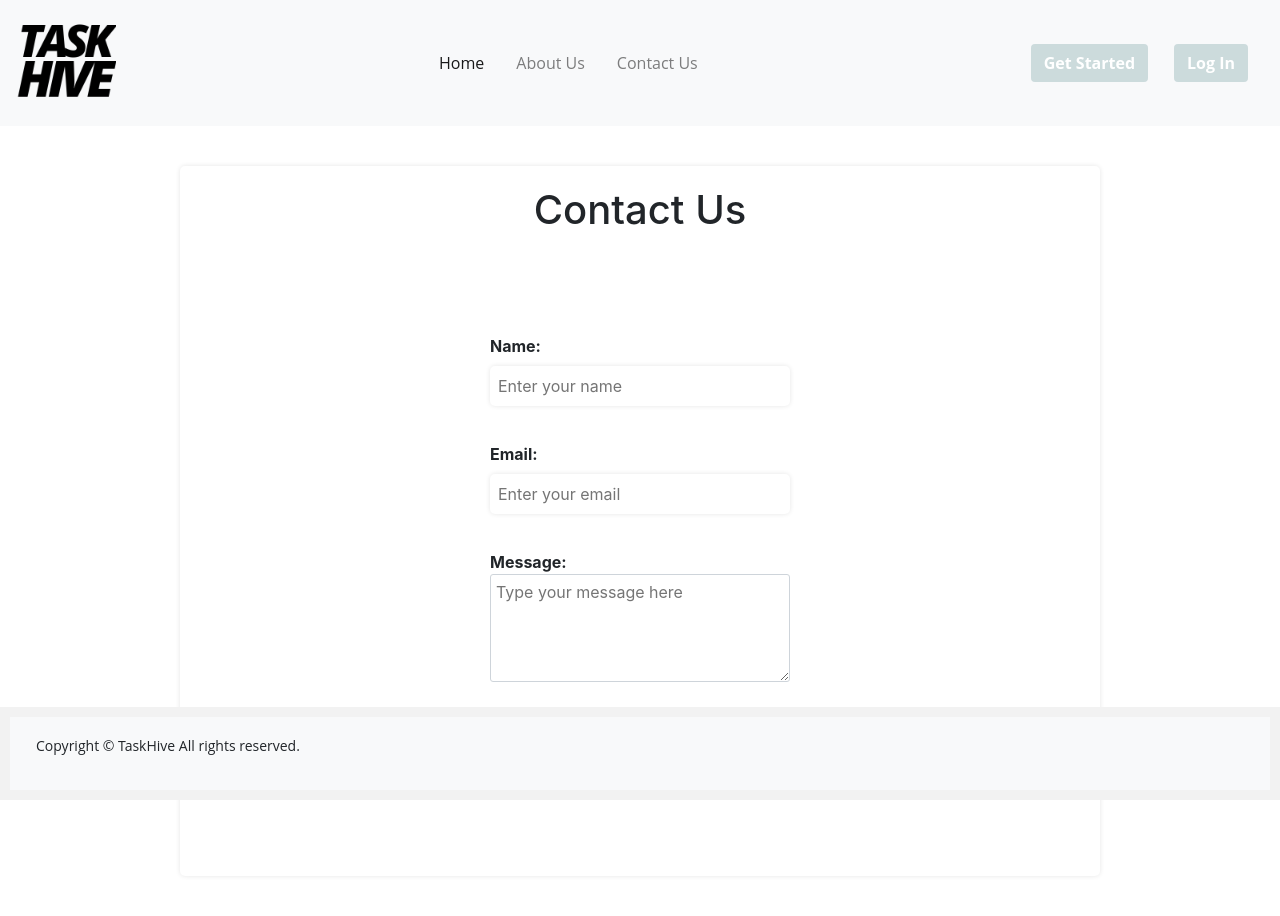
After one commit to egeland00/sd2, a Node server app: template app/views/contact.pug in a window 1280 px wide. The commit adds this page. Run offline with Node 20, Linux system fonts and the light colour scheme; the template is opened without the code that fills it, so the values that code supplies are empty; some libraries are stand-ins or nearby versions.

Commit message:
Myself and phil fixing last minute clean up code and minor bugs.

```diff
--- a/app/app.js
+++ b/app/app.js
@@ -5,6 +5,7 @@ const db = require('./services/db');
 // Create express app
 const app = express();
 
+// Used for Debugging
 const DEBUG = true;
 // Set view engine and views directory
 app.set('view engine', 'pug');
@@ -70,8 +71,6 @@ app.get('/user-profile/:id', requireLogin, async function(req, res) {
 });;
 
 
-
-
 // Register Page
 app.get('/register', function (req, res) {
   const loggedIn = req.session.uid ? true : false;
@@ -79,17 +78,13 @@ app.get('/register', function (req, res) {
   res.render('register', { title: 'Register', loggedIn: loggedIn, userId: userId });
 });
 
-
+// Setting password for sign up process
 app.post('/set-password', async function (req, res) {
   const params = req.body;
   const user = new User(params.email);
   try {
     const uId = await user.getIdFromEmail();
-    if (uId) {
-      // If a valid, existing user is found, set the password and redirect to the users single-student page
-      await user.setUserPassword(params.password);
-      res.send('COME BACK TO ADDING ROUTE FOR USER TASK PAGE!!!!!!!');
-    } else {
+    if (!uId) {
       // If no existing user is found, add a new one
       // Pass firstname, lastname, and password when calling addUser()
       const newId = await user.addUser(params.firstname, params.lastname, params.password);
@@ -100,14 +95,13 @@ app.post('/set-password', async function (req, res) {
   }
 });
 
-
+// Render login page
 app.get('/login', function(req, res) {
   const loggedIn = req.session.uid ? true : false;
   const userId = req.session.uid || null;
   const success = req.query.success;
   res.render('login', { title: 'Login', success: success, loggedIn: loggedIn, userId: userId });
 });
-
 
 
 // Check submitted email and password pair
@@ -144,14 +138,10 @@ app.get('/logout', function (req, res) {
 });
 
 
-
 // get task page
 app.get('/user-profile/:id/tasks', requireLogin, async (req, res) => {
   try {
     const userId = req.params.id;
-
-
-
 
     // Call the getIncompleteTasks method directly using the Task class
     const tasks = await Task.getIncompleteTasks(userId);
@@ -169,14 +159,11 @@ app.get('/user-profile/:id/tasks', requireLogin, async (req, res) => {
 });
 
 
-
 // adding task
-
 app.post('/user-profile/:id/tasks', requireLogin, async (req, res) => {
   try {
     const { title, description, category, due_date } = req.body;
-    const userId = req.params.id;
-
+    const userId = req.params.id
 
     // Call the addTask method using the Task class
     await Task.addTask(userId, title, description, category, due_date);
@@ -188,7 +175,7 @@ app.post('/user-profile/:id/tasks', requireLogin, async (req, res) => {
   }
 });
 
-
+// Rendering task page
 app.get('/user-profile/:userId/tasks/:taskId', requireLogin, async (req, res) => {
   try {
     const userId = req.params.userId;
@@ -207,10 +194,8 @@ app.get('/user-profile/:userId/tasks/:taskId', requireLogin, async (req, res) =>
   }
 });
 
-
-
 // set up a route to delete a task
-app.delete('/user-profile/:userId/tasks/:taskId/delete', requireLogin, async (req, res) => {
+app.get('/user-profile/:userId/tasks/:taskId/delete', requireLogin, async (req, res) => {
   try {
     const userId = req.params.userId;
     const taskId = req.params.taskId;
@@ -223,9 +208,6 @@ app.delete('/user-profile/:userId/tasks/:taskId/delete', requireLogin, async (re
 
   }
 });
-
-
-
 
 // set up a route to update the completed status of a task
 app.post('/user-profile/:userId/tasks/:taskId/completed', requireLogin, async (req, res) => {
@@ -244,24 +226,15 @@ app.post('/user-profile/:userId/tasks/:taskId/completed', requireLogin, async (r
   }
 });
 
-
-
-
-// help server not to crash
-process.on('unhandledRejection', (reason, p) => {
-  console.log('Unhandled Rejection at:', p, 'reason:', reason);
-  // Application specific logging, throwing an error, or other logic here
+// Contact route
+app.get('/contact', (req, res) => {
+  res.render('contact');
 });
 
-
-
-
-
-
-
-
-
-
+// About us route
+app.get('/aboutus', (req, res) => {
+  res.render('about');
+});
 
 // Start server
 app.listen(3000, function () {
--- a/app/appbackup.js
+++ b/app/appbackup.js
@@ -14,7 +14,6 @@ app.use(flash());
 
 // Get the functions in the db.js file to use
 const db = require('./services/db');
-
 
 // Create a route for root
 app.get("/", function(req, res) {
@@ -50,7 +49,6 @@ try {
  res.status(500).send('Internal server error');
 }
 });
-
 
 
 app.post('/register', async function(req, res) {
@@ -96,8 +94,6 @@ app.post('/login', async function(req, res) {
 });
 
 
-
-
 // Start server on port 3000
 app.listen(3000,function(){
     console.log(`Server running at http://127.0.0.1:3000/`);
--- a/app/models/profile.js
+++ b/app/models/profile.js
@@ -5,24 +5,28 @@ class Profile {
     this.userId = userId;
   }
 
+  // Retrieve profile data from database
   async getUserProfile() {
     const userSql = 'SELECT id, CONCAT(firstname, " ", lastname) AS fullname, email, level, points FROM user WHERE id = ?';
     const users = await db.query(userSql, [this.userId]);
     return users[0];
   }
 
+  // Retrieves the total number of tasks associated with specific user_id from the database
   async getTotalTasks() {
     const totalTasksSql = 'SELECT COUNT(*) AS totalTasks FROM task WHERE user_id = ? AND completed = 0';
     const totalTasks = (await db.query(totalTasksSql, [this.userId]))[0].totalTasks;
     return totalTasks;
   }
 
+  // Retrieves the number of completed tasks for a given user_id from the database
   async getCompletedTasks() {
     const completedTasksSql = 'SELECT COUNT(*) AS completedTasks FROM task WHERE user_id = ? AND completed = 1';
     const completedTasks = (await db.query(completedTasksSql, [this.userId]))[0].completedTasks;
     return completedTasks;
   }
 
+  // Retrieves the Due date of the tasks for a given user_id from the database
   async getDueTasks() {
     const dueTasksSql = 'SELECT id, description, due_date FROM task WHERE user_id = ? AND completed = 0 AND due_date > NOW() ORDER BY due_date';
     const dueTasks = await db.query(dueTasksSql, [this.userId]);
--- a/app/models/user.js
+++ b/app/models/user.js
@@ -13,6 +13,7 @@ class User {
     this.email = email;
   }
 
+  // Get User data through user's id from database
   static async getUserById(id) {
     const userSql = 'SELECT * FROM User WHERE id = ?';
     const user = await db.query(userSql, [id]);
--- /dev/null
+++ b/app/views/contact.pug
@@ -0,0 +1,16 @@
+extends layout
+
+block content
+ .container
+    h1 Contact Us
+    form(action="/submit", method="POST")
+      .form-group
+        label(for="name") Name:
+        input#name(type="text", name="name", placeholder="Enter your name", required)
+      .form-group
+        label(for="email") Email:
+        input#email(type="email", name="email", placeholder="Enter your email", required)
+      .form-group
+        label(for="message") Message:
+            textarea#message(name="message", rows="4", placeholder="Type your message here", required)
+      button(type="submit") Send
--- a/app/views/error.pug
+++ /dev/null
@@ -1,2 +0,0 @@
-extend layout
-block content
--- a/app/views/layout.pug
+++ b/app/views/layout.pug
@@ -15,9 +15,9 @@ html(lang="en")
           li.nav-item.active
             a.nav-link(href="/") Home
           li.nav-item
-            a.nav-link(href="#") About Us
+            a.nav-link(href="/aboutus") About Us
           li.nav-item
-            a.nav-link(href="#") Contact Us
+            a.nav-link(href="/contact") Contact Us
         ul.navbar-nav.ml-auto
           if loggedIn
             li.nav-item.nav-item-button
--- a/app/views/task.pug
+++ b/app/views/task.pug
@@ -31,7 +31,7 @@ block content
             td= new Date(task.due_date).toLocaleDateString()
             td
               .task-actions
-                form(action=`/user-profile/${user.id}/tasks/${task.id}/delete?_method=DELETE`, method='POST')
+                form(action=`/user-profile/${task.user_id}/tasks/${task.id}/delete`)
                   input(type='image', src='/Images/remove.png', alt='Delete', width='30', height='30')
                 form(action=`/user-profile/${userId}/tasks/${task.id}/completed`, method="POST")
                   input(type="hidden", name="taskId", value=`${task.id}`)
@@ -64,6 +64,7 @@ block content
       });
     }
 
+
     const addTaskBtn = document.getElementById('add-task-btn');
     const addTaskOverlay = document.getElementById('add-task-overlay');
     const addTaskForm = document.getElementById('add-task-form');
--- a/static/style.css
+++ b/static/style.css
@@ -592,12 +592,9 @@ footer p {
   margin-bottom: 20px;
 }
 
-
-
 .task-actions {
   display: flex;
 }
-
 
 button.mark-as-completed {
   background-color: #4CAF50;
@@ -605,3 +602,27 @@ button.mark-as-completed {
   border: none;
   cursor: pointer;
 }
+
+.container {
+  max-width: 600px;
+  margin: 0 auto;
+  background-color: #ffffff;
+  padding: 20px;
+  border-radius: 5px;
+  box-shadow: 0px 0px 5px rgba(0, 0, 0, 0.1);
+}
+
+.form-group {
+  margin-bottom: 15px;
+}
+
+textarea {
+  width: 100%;
+  padding: 5px;
+  border: 1px solid #ced4da;
+  border-radius: 3px;
+}
+
+button:hover {
+  background-color: #0056b3;
+}
```
Also changed, not shown: app/models/task.js (+3 -15 lines), app/views/about.pug (added, +13 -0 lines).
